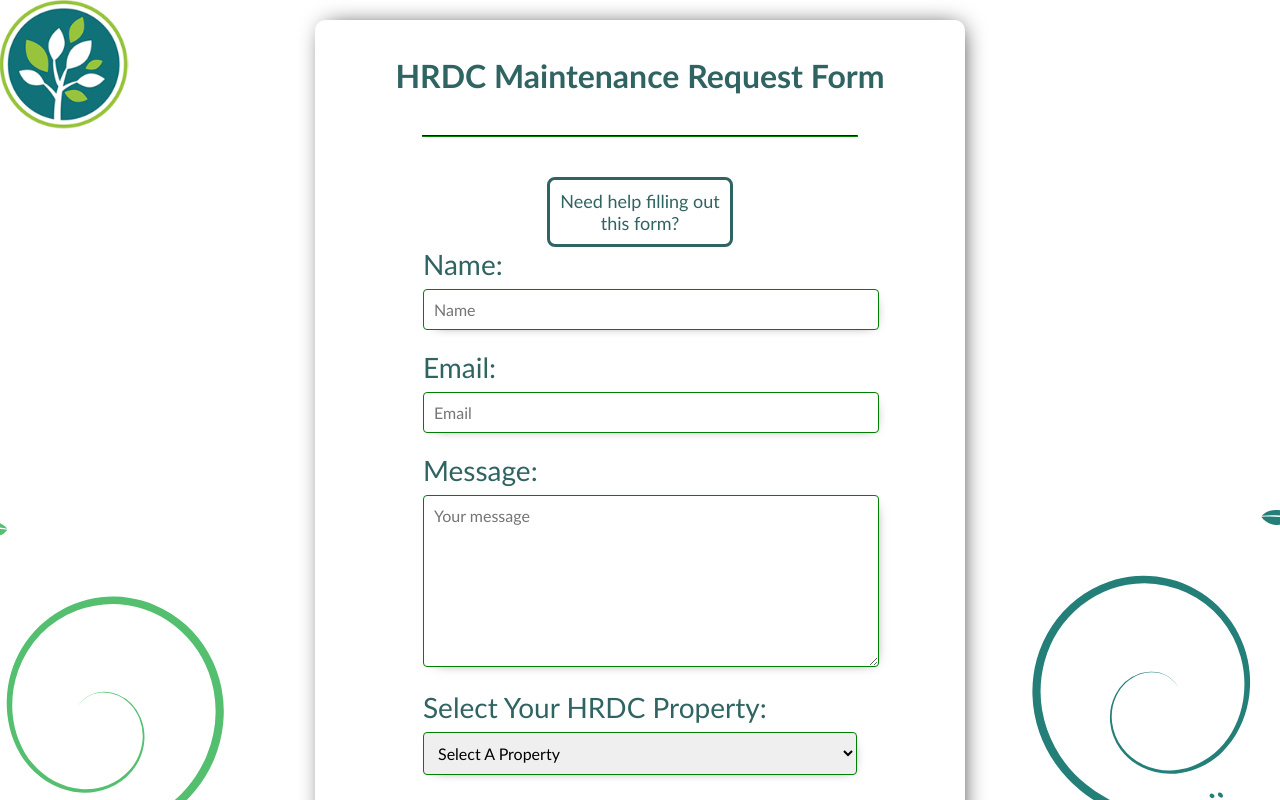
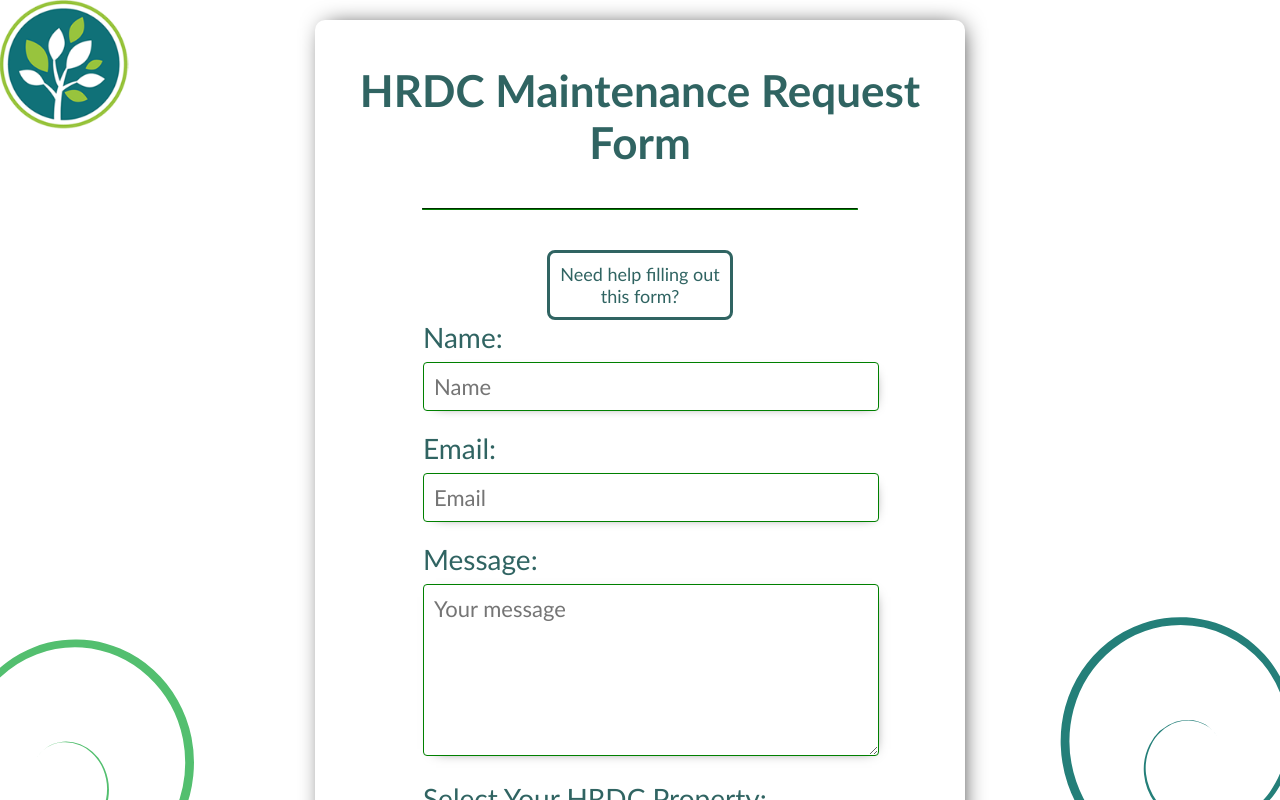
Before and after one commit to 423s24/Group_4, a React (Create React App) app: page / in a window 1280 px wide. Shown: the top 800 px of the page. Built offline with nearby package versions, Linux system fonts and the light colour scheme.

Commit message:
Input size tweak

```diff
--- a/src/App.css
+++ b/src/App.css
@@ -9,6 +9,8 @@
   background-position: center, left top;
   background-repeat: no-repeat;
   background-size: cover, 400px;
+  font-size:16.5pt;
+
 }
 
 
@@ -20,9 +22,11 @@
   background-color: #f0fff0;
   border-radius: 8px;
   box-shadow: 0 0 10px rgba(0, 0, 0, 0.1);
+  font-size:16.5pt;
 }
 
 .form-container {
+  font-size:16.5pt;
   padding: 20px;
   text-align: center;
   display: block;
@@ -48,6 +52,8 @@
   margin: auto auto 20px auto;
   width: 70%;
   text-align: left;
+  font-size:16.5pt;
+
 }
 
 .form-group label{
@@ -55,6 +61,8 @@
 }
 
 .form-group input {
+  font-size:16.5pt;
+
   transition: all 300ms;
 }
 
@@ -110,6 +118,7 @@
 
 .form-control#message {
   height: 150px;
+  font-size:16.5pt;
 }
 
 .submit-btn {
```
